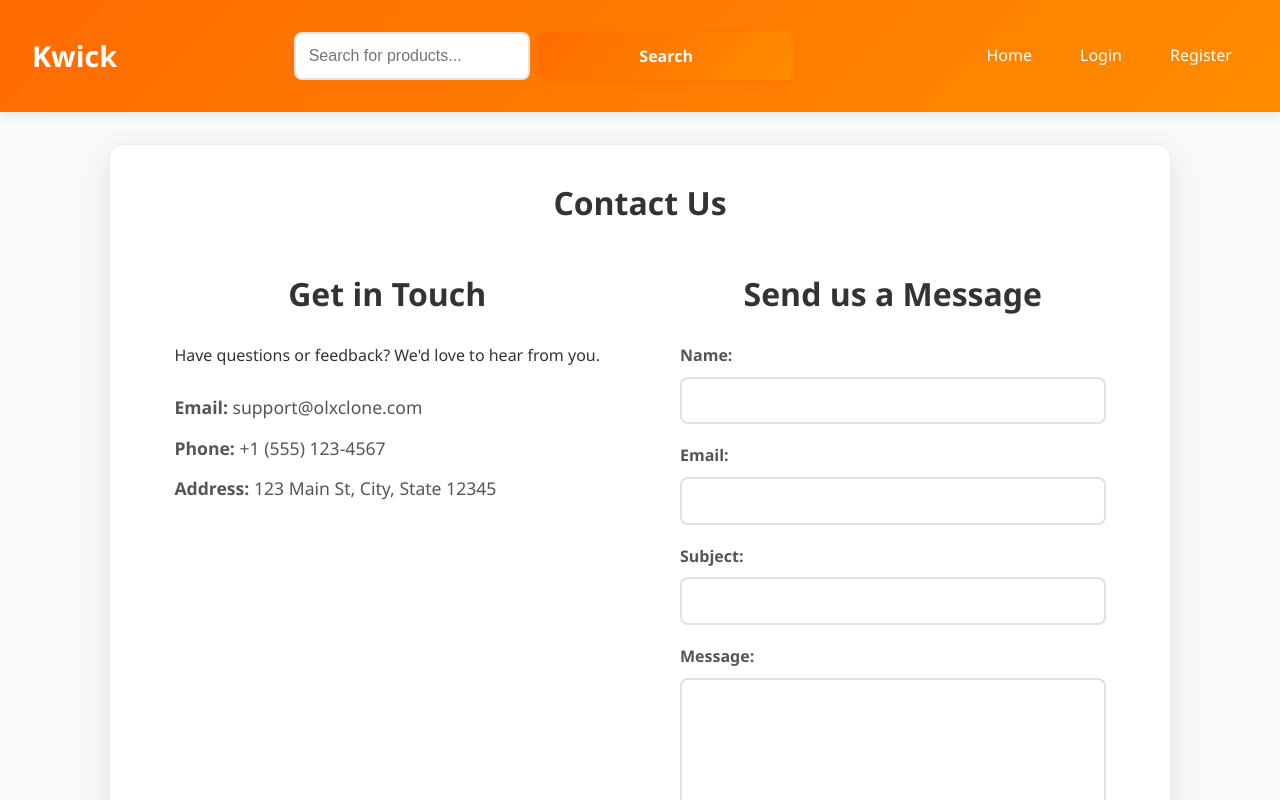
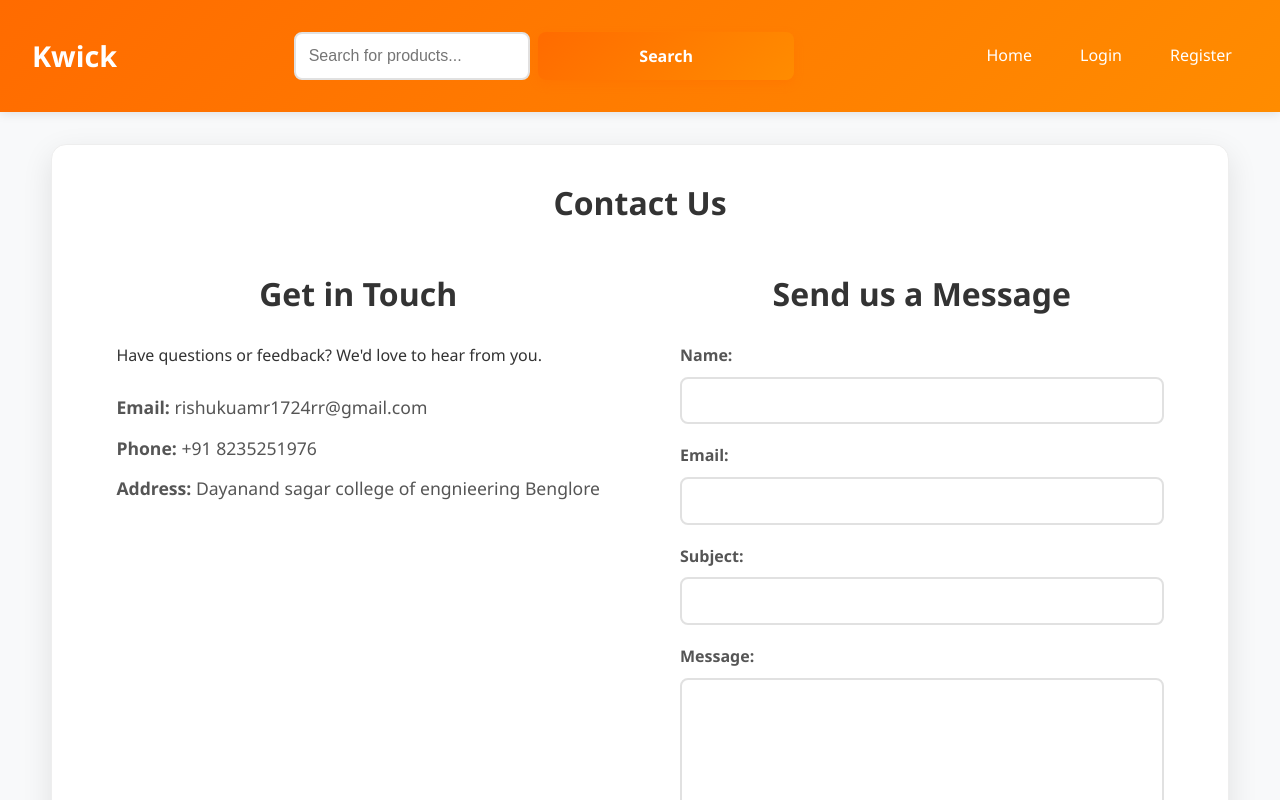
Before and after one commit to Rishu1724/Kwick, a React (Vite) app in the folder frontend/: page /contact in a window 1280 px wide. Built offline with nearby package versions, Linux system fonts and the light colour scheme.

Commit message:
this is the new file

```diff
--- a/frontend/src/pages/Contact.jsx
+++ b/frontend/src/pages/Contact.jsx
@@ -19,12 +19,13 @@ const Contact = () => {
 
   const handleSubmit = (e) => {
     e.preventDefault();
-    // In a real app, you would send this data to your backend
+    // In a real app, this data while send to the backend
     console.log('Contact form submitted:', formData);
     setSubmitted(true);
     // Reset form
     setFormData({
       name: '',
+      suggestion: '',
       email: '',
       subject: '',
       message: ''
@@ -32,7 +33,7 @@ const Contact = () => {
   };
 
   return (
-    <div className="contact">
+    <div className="contact our team ">
       <h1>Contact Us</h1>
       {submitted ? (
         <div className="success-message">
@@ -45,9 +46,9 @@ const Contact = () => {
             <h2>Get in Touch</h2>
             <p>Have questions or feedback? We'd love to hear from you.</p>
             <div className="contact-details">
-              <p><strong>Email:</strong> support@olxclone.com</p>
-              <p><strong>Phone:</strong> +1 (555) 123-4567</p>
-              <p><strong>Address:</strong> 123 Main St, City, State 12345</p>
+              <p><strong>Email:</strong> rishukuamr1724rr@gmail.com</p>
+              <p><strong>Phone:</strong> +91 8235251976</p>
+              <p><strong>Address:</strong> Dayanand sagar college of engnieering Benglore</p>
             </div>
           </div>
 
```
